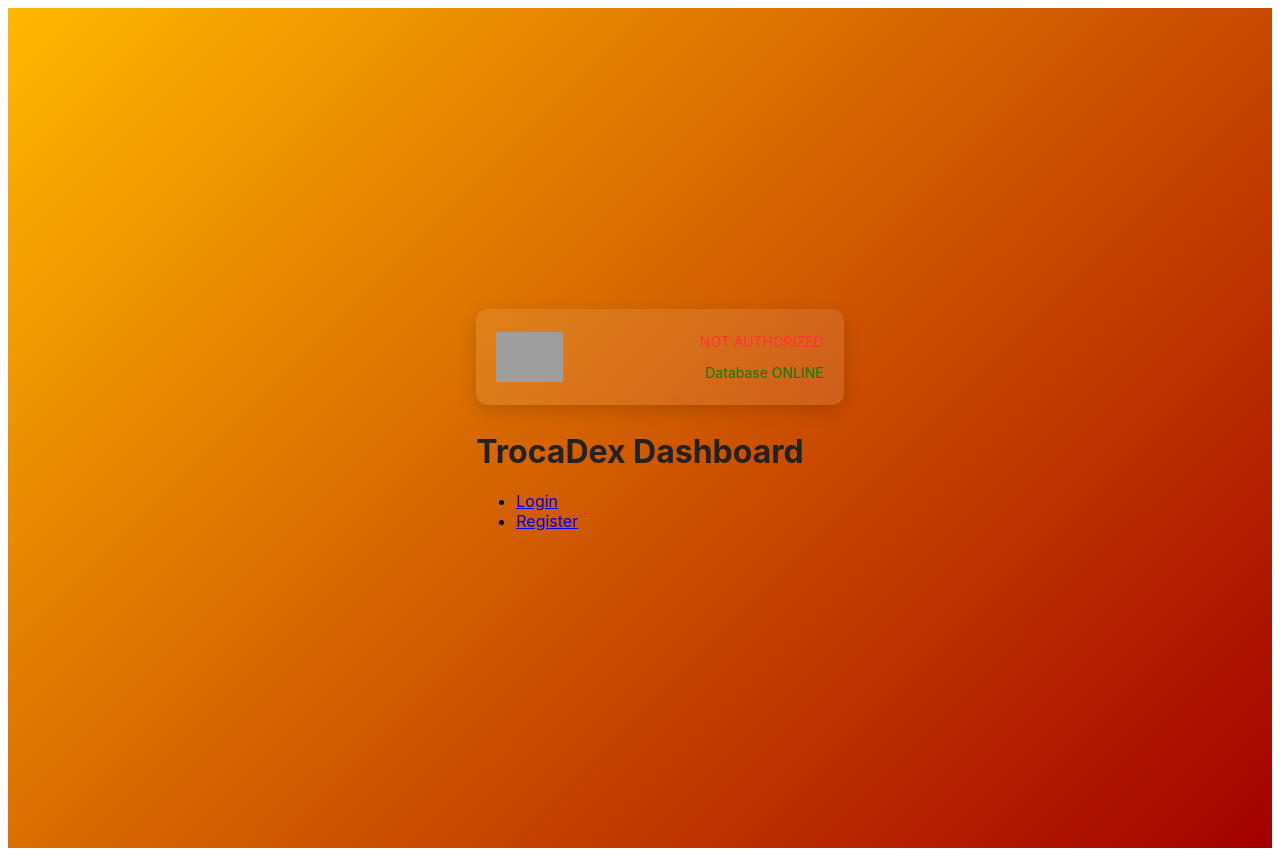
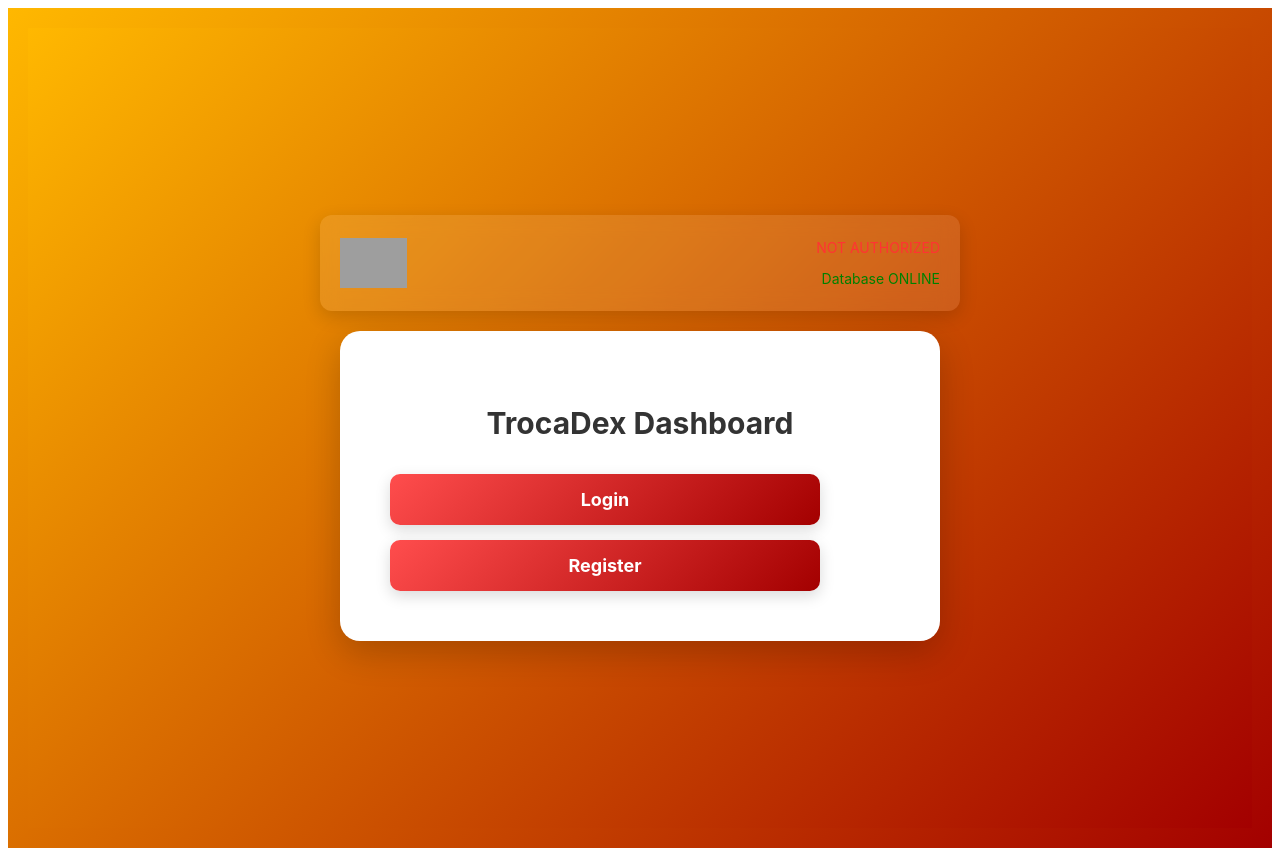
Before and after one commit to Br4yan-MB0/gitexemple, a Next.js app: page / in a window 1280 px wide. Built offline with nearby package versions, Linux system fonts and the light colour scheme; grey boxes are pictures that could not be loaded.

Commit message:
try menu style

```diff
--- a/src/styles/Menu.css
+++ b/src/styles/Menu.css
@@ -1,12 +1,16 @@
-/* Container principal dos cards */
-.match-container {
+/* General Styling */
+.menuContainer {
   display: flex;
   flex-direction: column;
   align-items: center;
   justify-content: center;
-  height: 100vh;
-  background-color: #f4f4f4;
+  min-height: 100vh;
+  width: 100%;
+  background: linear-gradient(135deg, #FFB800, #A30000);
+  font-family: 'Inter', sans-serif;
+  animation: fadeIn 0.5s ease-in-out;
   padding: 20px;
+  box-sizing: border-box;
 }
 
 /* Header Styling */
@@ -42,93 +46,84 @@
   color: #FF3333;
 }
 
-/* Card do usuário */
-.match-card {
-  background: white;
-  width: 350px;
-  border-radius: 15px;
-  box-shadow: 0 4px 10px rgba(0, 0, 0, 0.1);
-  overflow: hidden;
+/* Card Styling */
+.menuCard {
   display: flex;
   flex-direction: column;
   align-items: center;
   justify-content: center;
   background: white;
-  padding: 60px;
+  padding: 50px;
   border-radius: 20px;
-  box-shadow: 0px 12px 35px rgba(0, 0, 0, 0.15);
+  box-shadow: 0px 12px 35px rgba(0, 0, 0, 0.2);
   width: 100%;
-  max-width: 600px;
-  gap: 30px;
+  max-width: 500px;
+  gap: 25px;
   text-align: center;
-  padding: 10px 0;
-}
-
-.user-info h3 {
-  margin: 5px 0;
-  color: #333;
-}
-
-.user-info p {
-  color: #666;
-  font-size: 14px;
+  transition: all 0.3s ease-in-out;
 }
 
 .menuCard:hover {
-  transform: scale(1.02);
-  box-shadow: 0px 15px 40px rgba(0, 0, 0, 0.2);
+  transform: scale(1.03);
+  box-shadow: 0px 15px 40px rgba(0, 0, 0, 0.25);
 }
 
-/* Heading */
 .menuCard h2 {
-  font-size: 32px;
-  color: #222;
+  font-size: 30px;
+  color: #333;
   font-weight: bold;
-  margin-bottom: 20px;
 }
 
-/* Botões de interação */
-.match-buttons {
+/* Menu List */
+.menuList {
+  list-style: none;
+  padding: 0;
+  margin: 0;
   display: flex;
   flex-direction: column;
-  gap: 20px;
+  gap: 15px;
   width: 100%;
 }
 
-.match-buttons button {
-  width: 50px;
-  height: 50px;
-  border-radius: 50%;
+/* Button Styling */
+.menuButton {
+  display: block;
+  background: linear-gradient(135deg, #FF4D4D, #A30000);
+  color: white;
+  text-decoration: none;
   border: none;
-  border-radius: 12px;
-  font-size: 20px;
+  border-radius: 10px;
+  font-size: 18px;
   font-weight: bold;
-  padding: 18px;
+  padding: 15px;
   width: 100%;
-  max-width: 500px;
+  max-width: 400px;
   cursor: pointer;
   transition: all 0.3s ease;
   text-align: center;
-  box-shadow: 0px 6px 18px rgba(0, 0, 0, 0.15);
+  box-shadow: 0px 5px 15px rgba(0, 0, 0, 0.15);
 }
 
 .menuButton:hover {
   background: linear-gradient(135deg, #FF6666, #A30000);
-  transform: translateY(-4px);
-  box-shadow: 0px 10px 25px rgba(0, 0, 0, 0.2);
+  transform: translateY(-3px);
+  box-shadow: 0px 8px 20px rgba(0, 0, 0, 0.2);
 }
 
 .menuButton:active {
   background: #A30000;
   transform: translateY(2px);
-  box-shadow: 0px 4px 12px rgba(0, 0, 0, 0.2);
+  box-shadow: 0px 3px 10px rgba(0, 0, 0, 0.2);
 }
 
-.accept-button {
-  background-color: #4caf50;
-  color: white;
+/* Keyframe animations */
+@keyframes fadeIn {
+  from {
+    opacity: 0;
+    transform: translateY(-10px);
+  }
+  to {
+    opacity: 1;
+    transform: translateY(0);
+  }
 }
-
-.accept-button:hover {
-  background-color: #3e8e41;
-}
```
